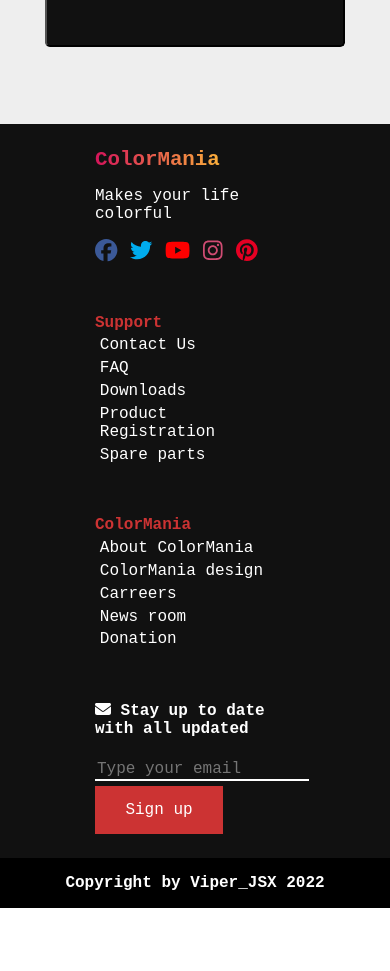
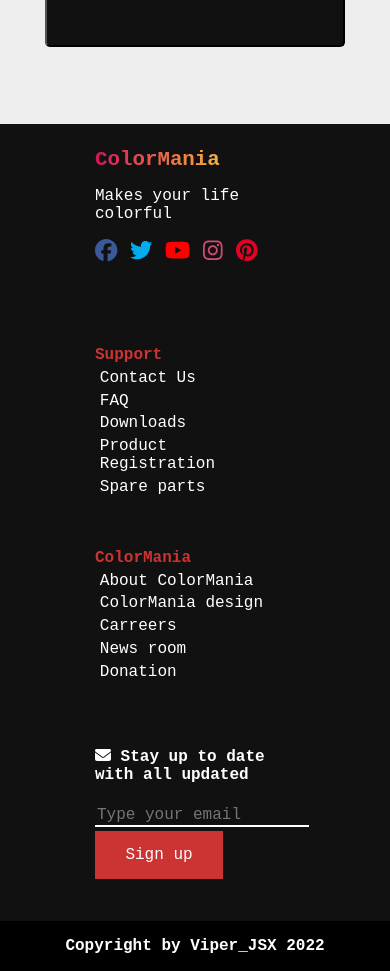
Before and after one commit to Viper-JSX/Colormania-React, a React (Create React App) app: page / in a window 390 px wide. Shown: the part 720-1691 px from the top of the page. Before the commit the page ends 1628 px from the top, so only its background shows below. Built offline with nearby package versions, Linux system fonts and the light colour scheme.

Commit message:
Added media query and attached copyright to the bottom of footer

```diff
--- a/src/css/App.css
+++ b/src/css/App.css
@@ -699,7 +699,7 @@ header .appTitle:hover{
 
 footer{
     width: 100%;
-    min-height: 7rem;
+    min-height: 50vh;
     color: var(--lightColor);
     background-color: var(--darkBackground);
     display: flex;
@@ -711,6 +711,7 @@ footer > div:not(.copyright){
     width: 20%;
     min-width: 200px;
     max-width: max-content;
+    min-height: 150px;
     margin: 1.5rem;
 }
 
@@ -827,11 +828,12 @@ footer ul > li:hover{
 }
 
 .copyright{
+    width: 100%;
     margin: 0;
     padding: 1rem;
-    flex-basis: 100%;
     text-align: center;
     background-color: black;
+    margin-top: auto
 }
 
 .copyrightText{
@@ -1038,6 +1040,11 @@ footer.dark{
     }
 }
 
+@media screen and (max-width: 620px){
+    footer{
+        min-height: 100vh;
+    }
+}
 
 
 /*---Key-frames---*/
```
